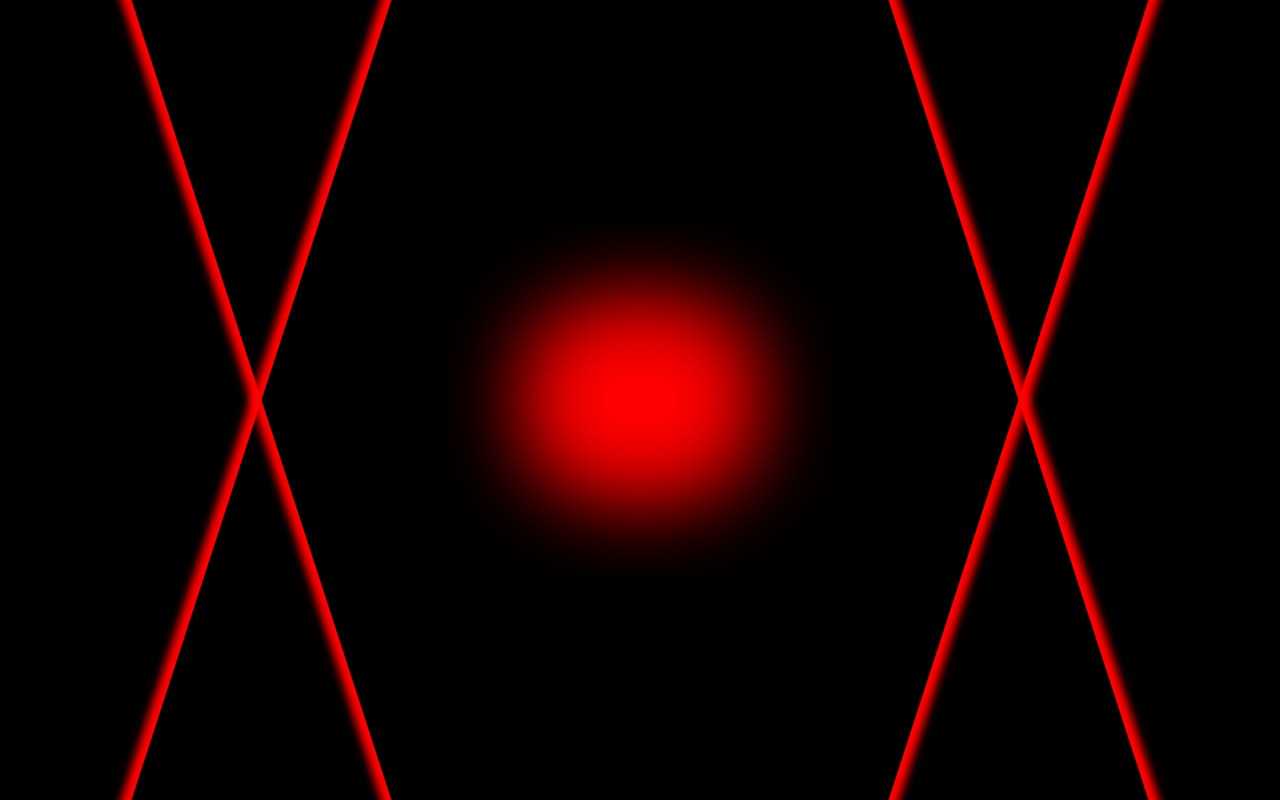
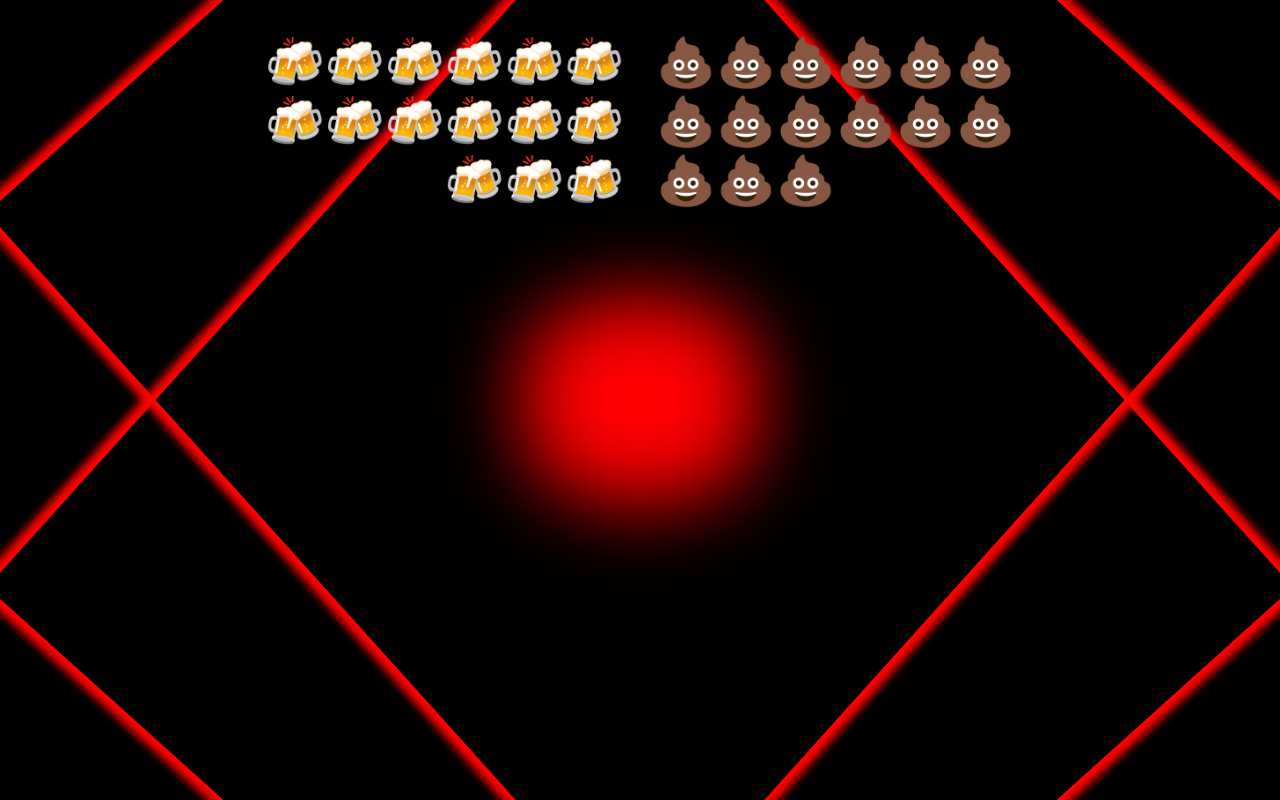
Before and after one commit to ulldecorb/fun-with-divs, a React (Create React App) app in the folder fun-with-divs/: page / in a window 1280 px wide. Shown: the top 800 px of the page. Built offline with nearby package versions, Linux system fonts and the light colour scheme.

Commit message:
Create counter component

```diff
--- a/fun-with-divs/src/App.jsx
+++ b/fun-with-divs/src/App.jsx
@@ -1,11 +1,16 @@
 import React from 'react';
 import { Divs } from './components/Divs';
+import { Counter } from './components/Counter';
 import './App.css';
 
 function App() {
+  // const divRigthRotationDegree = 0;
+  // const divLeftRotationDegree = 0;
+
   return (
     <div className="App">
       <Divs />
+      <Counter />
     </div>
   );
 }
--- /dev/null
+++ b/fun-with-divs/src/components/Counter/counter.css
@@ -0,0 +1,29 @@
+.counter {
+  position: fixed;
+  top: 0;
+  left: 0;
+  z-index: 2;
+  height: 100vh;
+  width: 100vw;
+  display: -webkit-box;
+  display: -ms-flexbox;
+  display: flex;
+  -webkit-box-pack: center;
+      -ms-flex-pack: center;
+          justify-content: center;
+  -webkit-box-align: start;
+      -ms-flex-align: start;
+          align-items: flex-start;
+}
+
+.counter__hits, .counter__fails {
+  height: 80vh;
+  width: 30vw;
+  margin: 4vh 2vh;
+  font-size: 3rem;
+}
+
+.counter__hits {
+  text-align: right;
+}
+/*# sourceMappingURL=counter.css.map */
--- /dev/null
+++ b/fun-with-divs/src/components/Counter/counter.scss
@@ -0,0 +1,23 @@
+.counter {
+    position: fixed;
+    top: 0;
+    left: 0;
+    z-index: 2;
+    height: 100vh;
+    width: 100vw;
+    display: flex;
+    justify-content: center;
+    align-items: flex-start;
+    // gap: 1vh 2vw;
+
+    &__hits, &__fails {
+        height: 80vh;
+        width: 30vw;
+        margin: 4vh 2vh;
+        font-size: 3rem;
+    }
+
+    &__hits {
+        text-align: right;
+    }
+}
--- /dev/null
+++ b/fun-with-divs/src/components/Counter/index.jsx
@@ -0,0 +1,13 @@
+import React from 'react';
+import './counter.css';
+
+export const Counter = function Counter() {
+  return (
+    <section className="counter">
+      <div className="counter__hits">🍻🍻🍻🍻🍻🍻🍻🍻🍻🍻🍻🍻🍻🍻🍻</div>
+      <div className="counter__fails">💩💩💩💩💩💩💩💩💩💩💩💩💩💩💩</div>
+    </section>
+  );
+};
+
+export default Counter;
--- a/fun-with-divs/src/components/Divs/index.jsx
+++ b/fun-with-divs/src/components/Divs/index.jsx
@@ -2,10 +2,27 @@ import React from 'react';
 import './divs.css';
 
 export const Divs = function Divs() {
+  // const replicateDiv = () => {
+  //   const divRight = document.getElementById('divRight');
+  //   console.log(`divRight: id = ${divRight.id}`);
+  //   for (let i = 0; i < 10; i + 1) {
+  //     const divChild = divRight.cloneNode();
+  //     console.log(44);
+  //     divChild.id = `divRight${i}`;
+  //     if (divChild.id === 'divRight0') {
+  //       divRight.appendChild(divChild);
+  //     } else {
+  //       document.getElementById(`divRight${i - 1}`).appendChild(divChild);
+  //     }
+  //   }
+  // };
+
+  // replicateDiv();
+
   return (
     <section className="rotation-div__box">
-      <figure className="rotation-div__square" />
-      <figure className="rotation-div__square" />
+      <figure id="divRight" className="rotation-div__square" />
+      <figure id="divLeft" className="rotation-div__square" />
       <figure className="rotation-div__vanishing-point" />
     </section>
   );
```
